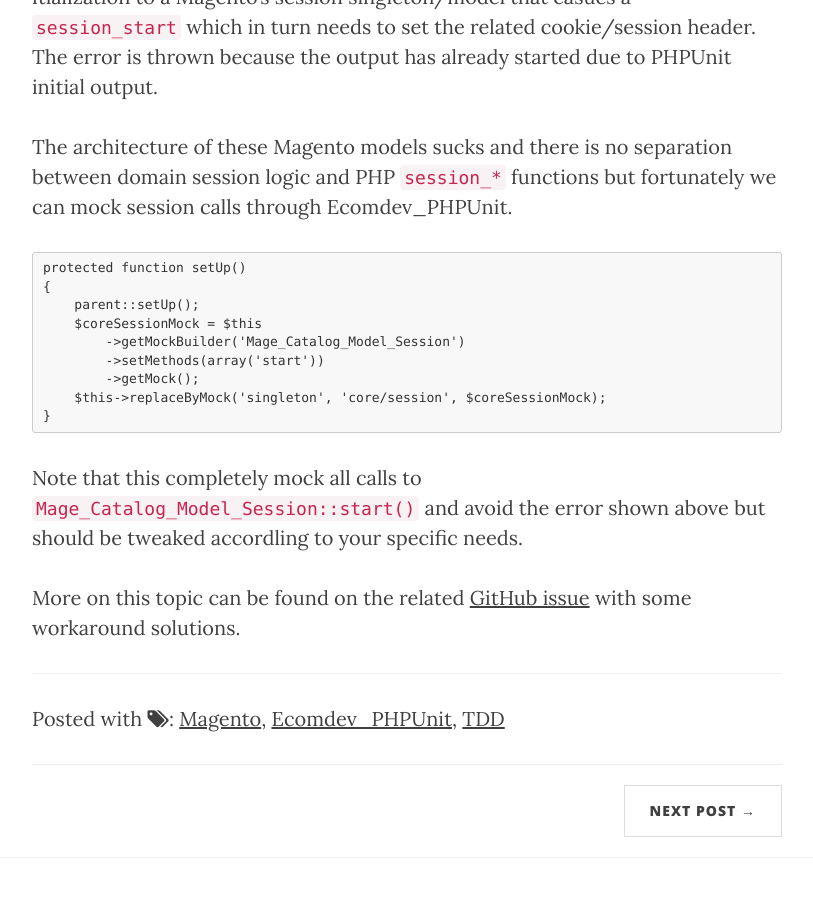
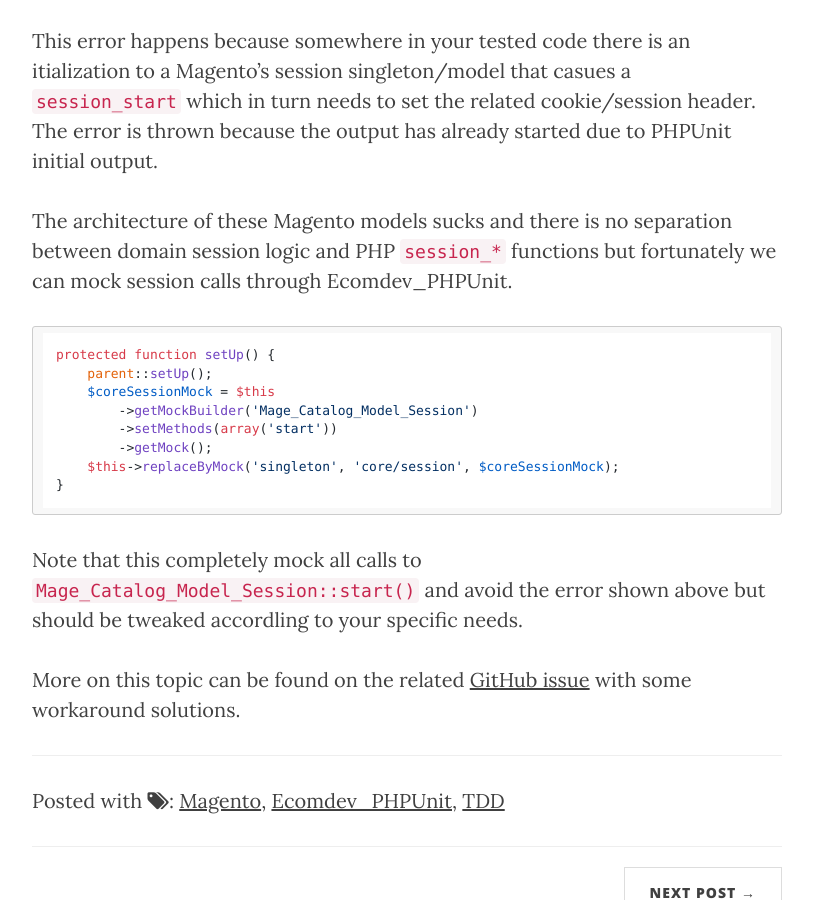
Before and after one commit to mmenozzi/mmenozzi.github.io, a Jekyll site: the page built from _posts/2015-07-21-session-handling-while-testing-magento-with-ecomdev-phpunit.md, in a window 1280 px wide and 900 px high, scrolled down 535 px. Shown: the whole window, without its empty margins (233-1046 px from the left). Built offline with Jekyll 4.4.1, drawn with Linux system fonts in a browser that asks for light colours; nearby versions of some CDN libraries; comment, search, counter and statistics services are not loaded.

Commit message:
Adds highlight js

```diff
--- a/_includes/head.html
+++ b/_includes/head.html
@@ -30,4 +30,9 @@
         <script src="https://oss.maxcdn.com/libs/respond.js/1.4.2/respond.min.js"></script>
     <![endif]-->
 
+    <!-- Highlight JS -->
+    <link rel="stylesheet" href="//cdnjs.cloudflare.com/ajax/libs/highlight.js/8.6/styles/github.min.css">
+    <script src="//cdnjs.cloudflare.com/ajax/libs/highlight.js/8.6/highlight.min.js"></script>
+    <script>hljs.initHighlightingOnLoad();</script>
+
 </head>
--- a/_posts/2015-07-21-session-handling-while-testing-magento-with-ecomdev-phpunit.md
+++ b/_posts/2015-07-21-session-handling-while-testing-magento-with-ecomdev-phpunit.md
@@ -8,7 +8,11 @@
 
 When testing Magento with Ecomdev_PHPUnit the following error could occur:
 
-    Exception: Warning: session_start(): Cannot send session cookie - headers already sent by (output started at [...]/vendor/phpunit/phpunit/src/Util/Printer.php:172)  in [...]/app/code/core/Mage/Core/Model/Session/Abstract/Varien.php on line 123
+<pre>
+    <code class="nohighlight">
+Exception: Warning: session_start(): Cannot send session cookie - headers already sent by (output started at [...]/vendor/phpunit/phpunit/src/Util/Printer.php:172)  in [...]/app/code/core/Mage/Core/Model/Session/Abstract/Varien.php on line 123
+    </code>
+</pre>
 
 This error happens because somewhere in your tested code there is an itialization to a Magento's session singleton/model that casues a `session_start` which in turn needs to set the related cookie/session header. The error is thrown because the output has already started due to PHPUnit initial output.
 
```
